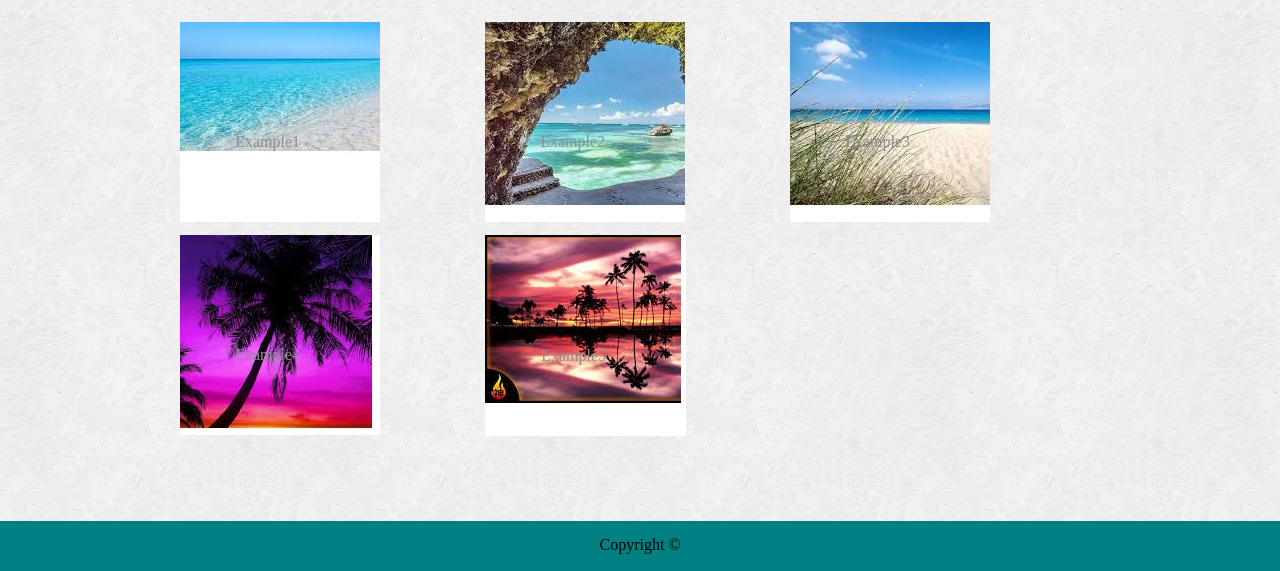
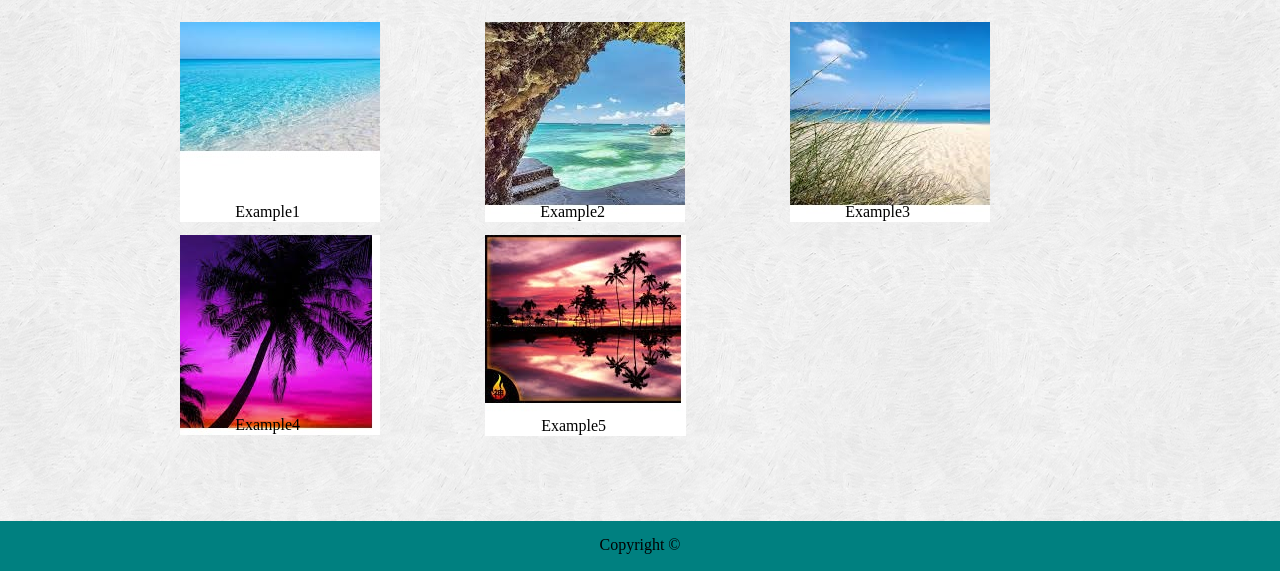
Before and after one commit to myles-dewaal/Basic-Portfolio, a plain HTML site: page portfolio.html in a window 1280 px wide. Shown: the part 229-800 px from the top of the page. Drawn offline with Linux system fonts and the light colour scheme.

Commit message:
final 2/2

```diff
--- a/assets/css/style.css
+++ b/assets/css/style.css
@@ -220,5 +220,6 @@ Portfolio
 .e1 {
   position: absolute;
   right: 0px;
-  bottom: -5px;
+  bottom: -75px;
+  color: black;
 }
```
